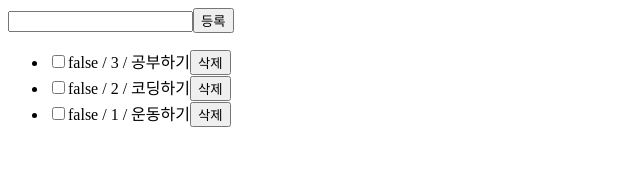
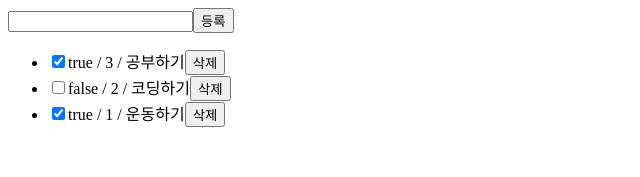
Before and after one commit to wooki0123/ex03, a React (Vite) app: page / in a window 1280 px wide. Shown: the top 177 px of the page, without its empty margins (0-640 px from the left). Built offline with nearby package versions, Linux system fonts and the light colour scheme.

Commit message:
010강 진행

```diff
--- a/src/App.jsx
+++ b/src/App.jsx
@@ -4,9 +4,9 @@
   const [todoId, setTodoId] = useState(4);
 
   const [todos, setTodos] = useState([
-    { id: 3, text: "공부하기", checked: false },
+    { id: 3, text: "공부하기", checked: true },
     { id: 2, text: "코딩하기", checked: false },
-    { id: 1, text: "운동하기", checked: false },
+    { id: 1, text: "운동하기", checked: true },
   ]);
 
   const handleOnSubmit = (e) => {
@@ -42,6 +42,7 @@
               onChange={() => {
                 toggleTodo(todo.id);
               }}
+              checked={todo.checked}
             />
             {JSON.stringify(todo.checked)} / {todo.id} / {todo.text}
             <button onClick={() => removeTodo(todo.id)}>삭제</button>
```
